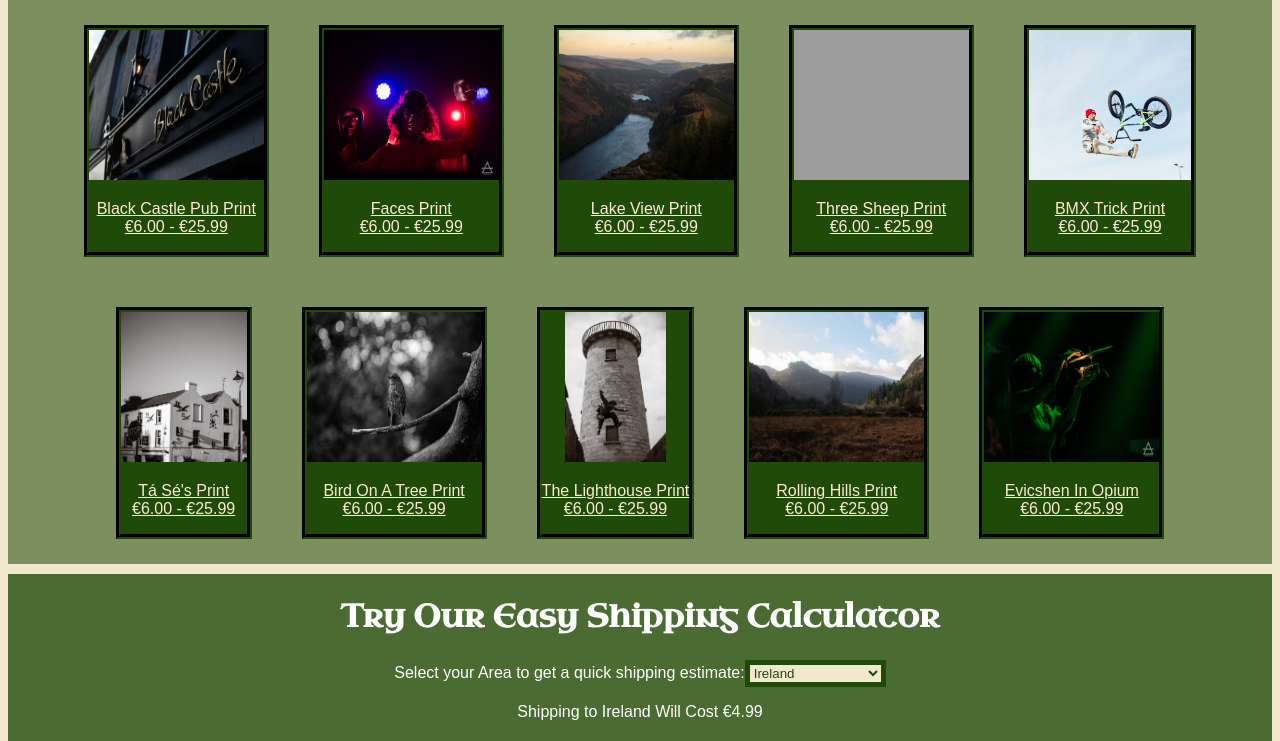
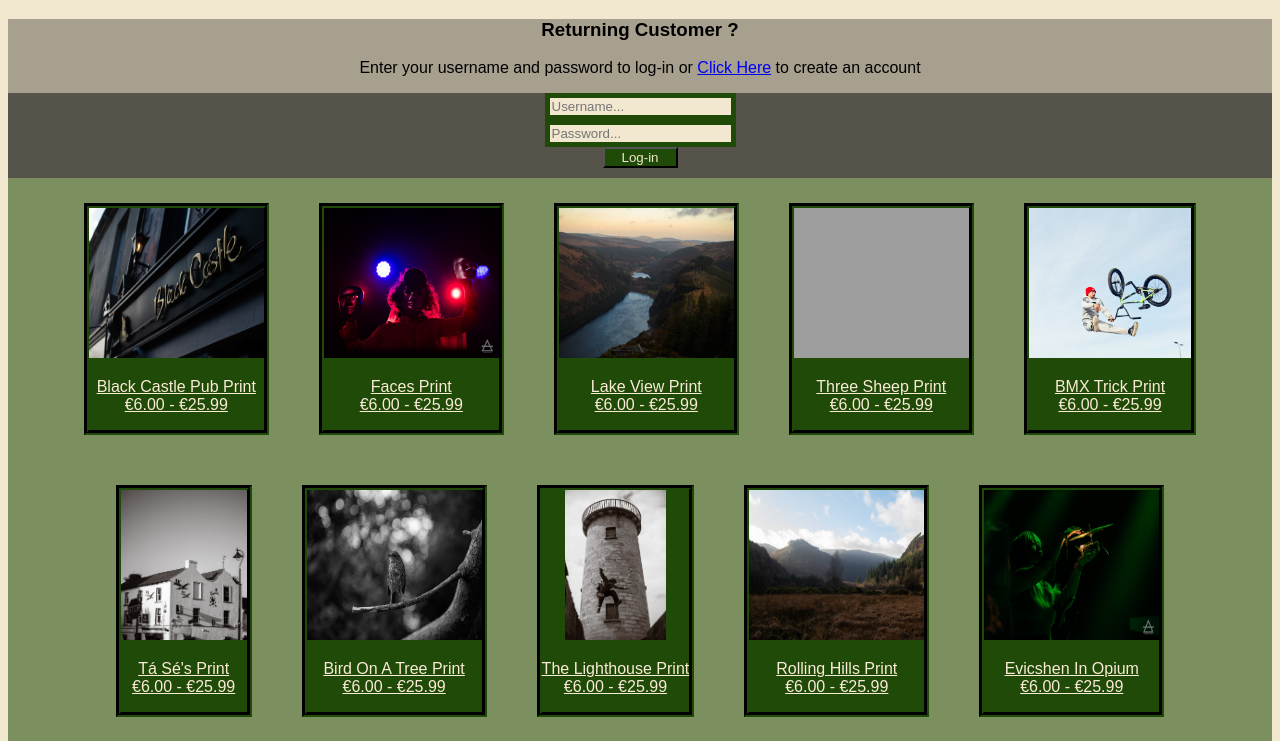
Before and after one commit to Majorkas/Fiseanna-render, a Flask app: page /store in a window 1280 px wide. Shown: the part 412-1153 px from the top of the page. Run offline with Flask 2, Linux system fonts and the light colour scheme; grey boxes are pictures that could not be loaded.

Commit message:
added log in form to the store page and fixed some spelling errors

```diff
--- a/templates/store.html
+++ b/templates/store.html
@@ -1,7 +1,30 @@
 {% extends "base.html" %}
 {%block onload%}<body onload="initStore()">{%endblock%}
 {%block main%}
+
 <main>
+
+  <div id='form-elem'>
+  {% if session['username'] %}
+
+   <div id='logged-in'>
+      <h1>Welcome back, {{session['username']}}</h1>
+    </div>
+    {% else %}
+    <div id='log-in'>
+      <h3>Returning Customer ?</h3>
+      <span id='error' class='error-message'>{{message}}</span>
+    <p>Enter your username and password to log-in or <a href="{{ url_for('account') }}">Click Here</a> to create an account</p>
+      <form id='index-form' action="{{ url_for('login') }}" method='POST'>
+        <label><span class="hidden">username</span><input  class='input-box' type='text' required name='username' placeholder='Username...'></label>
+        <label><span class="hidden">password</span><input  class='input-box' type='password' required name='password' placeholder='Password...'></label>
+        <button class="form-submit-button" type="submit">Log-in</button>
+      </form>
+    </div>
+  {%endif %}
+
+  </div>
+
   <div class="shop-elem">
     <a href="{{ url_for('blackcastle') }}" class="shop-item">
       <img class="shop-img" alt="Image of the front of a pub called the black castle" src={{ url_for('static', filename='images/black-castle.jpg')}}>
@@ -32,7 +55,7 @@
       <p class="shop-txt">Bird On A Tree Print<br>€6.00 - €25.99</p>
     </a>
     <a href="{{ url_for('lighthouse') }}" class="shop-item">
-      <img class="shop-img" alt="image of someone jumping a gap infront of a lighthouse" src={{ url_for('static', filename='images/lighthouse.jpg')}}>
+      <img class="shop-img" alt="image of someone jumping a gap in front of a lighthouse" src={{ url_for('static', filename='images/lighthouse.jpg')}}>
       <p class="shop-txt">The Lighthouse Print<br>€6.00 - €25.99</p>
     </a>
     <a href="{{ url_for('hills') }}" class="shop-item">
```
